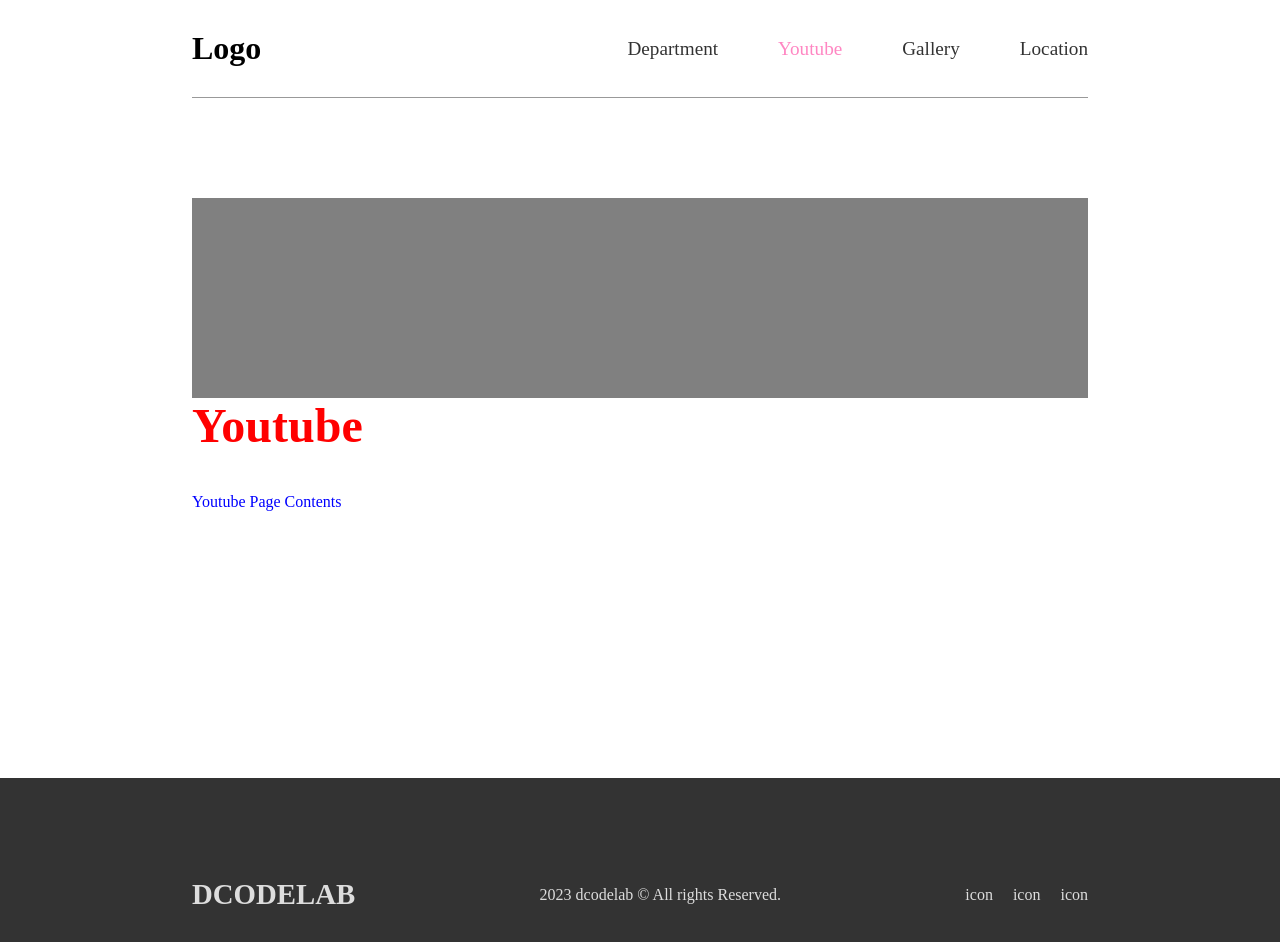
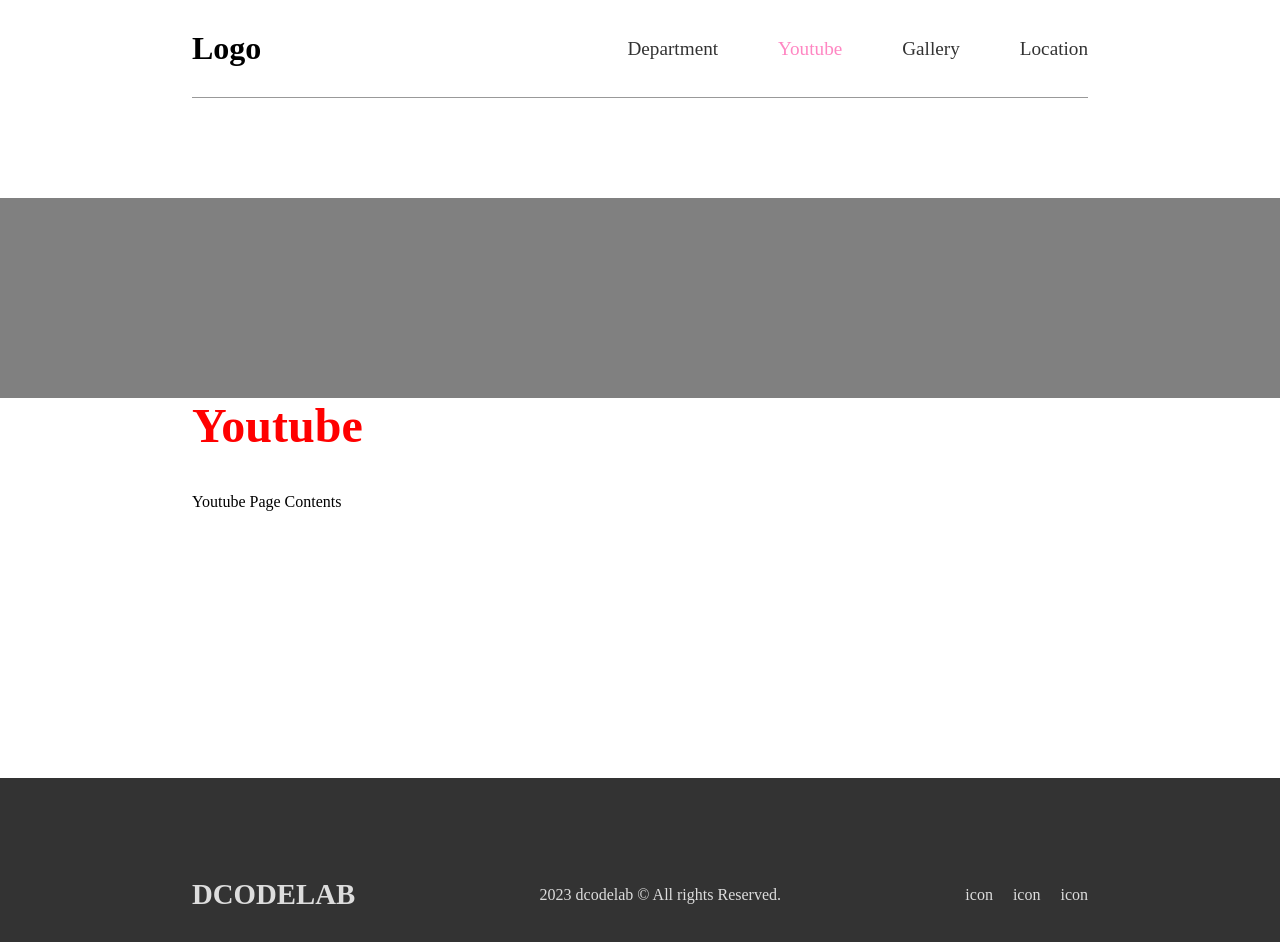
Before and after one commit to charsskim/route, a React (Create React App) app: page /youtube in a window 1280 px wide. Shown: the top 942 px of the page. Built offline with nearby package versions, Linux system fonts and the light colour scheme.

Commit message:
응용스타일링

```diff
--- a/src/components/sub/Youtube.jsx
+++ b/src/components/sub/Youtube.jsx
@@ -3,7 +3,9 @@ import Layout from '../common/layout';
 export default function Youtube() {
 	return (
 		<Layout title={'Youtube'}>
-			<p>Youtube Page Contents</p>
+			<div className='con'>
+				<p>Youtube Page Contents</p>
+			</div>
 		</Layout>
 	);
 }
--- a/src/scss/sub/_youtube.scss
+++ b/src/scss/sub/_youtube.scss
@@ -1,8 +1,13 @@
 .Youtube {
+	width: 100%;
 	h1 {
+		width: 70vw;
+		margin: 0px auto;
 		color: red;
+		margin-bottom: 40px;
 	}
-	p {
-		color: blue;
+	.con {
+		width: 70vw;
+		margin: 0px auto;
 	}
 }
```
